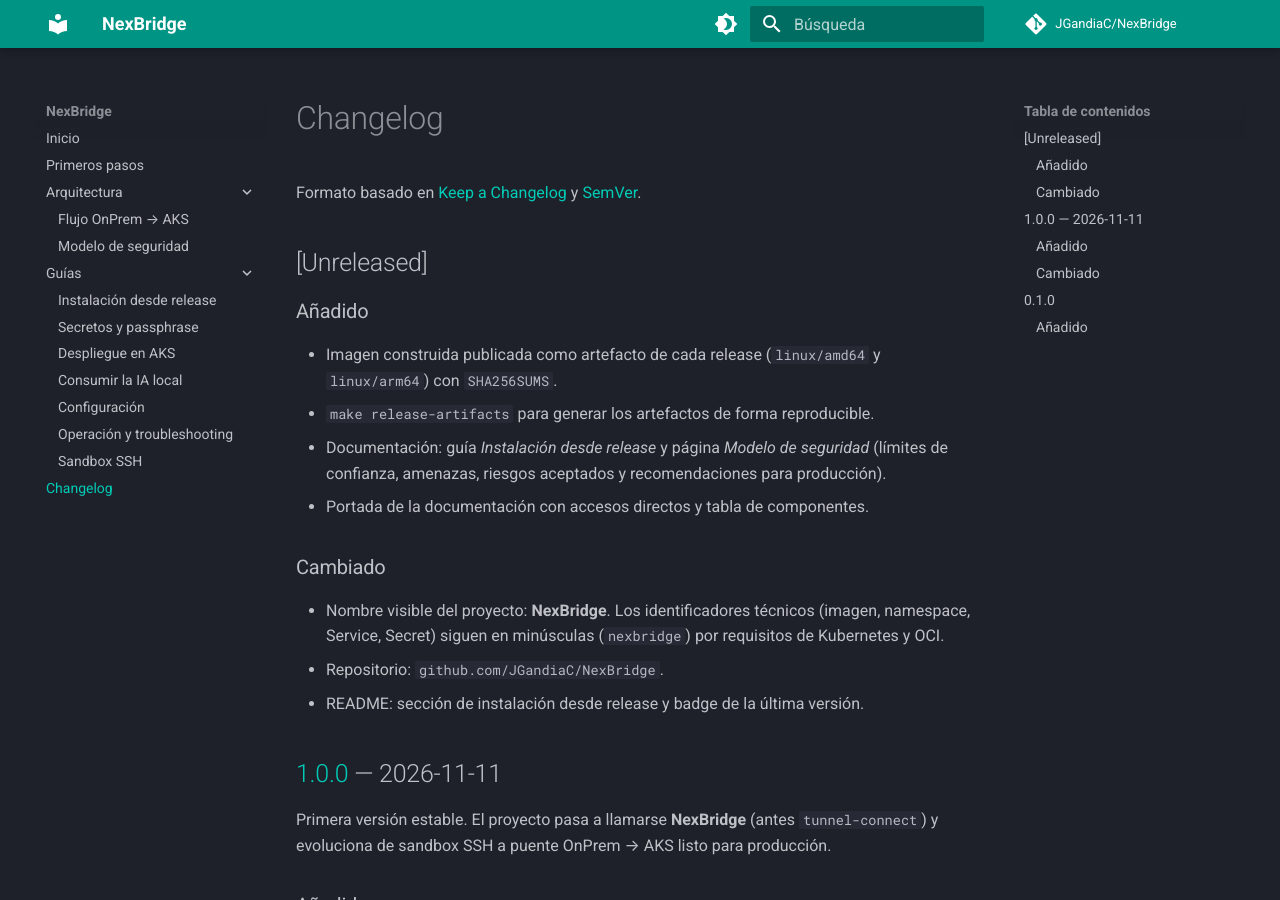
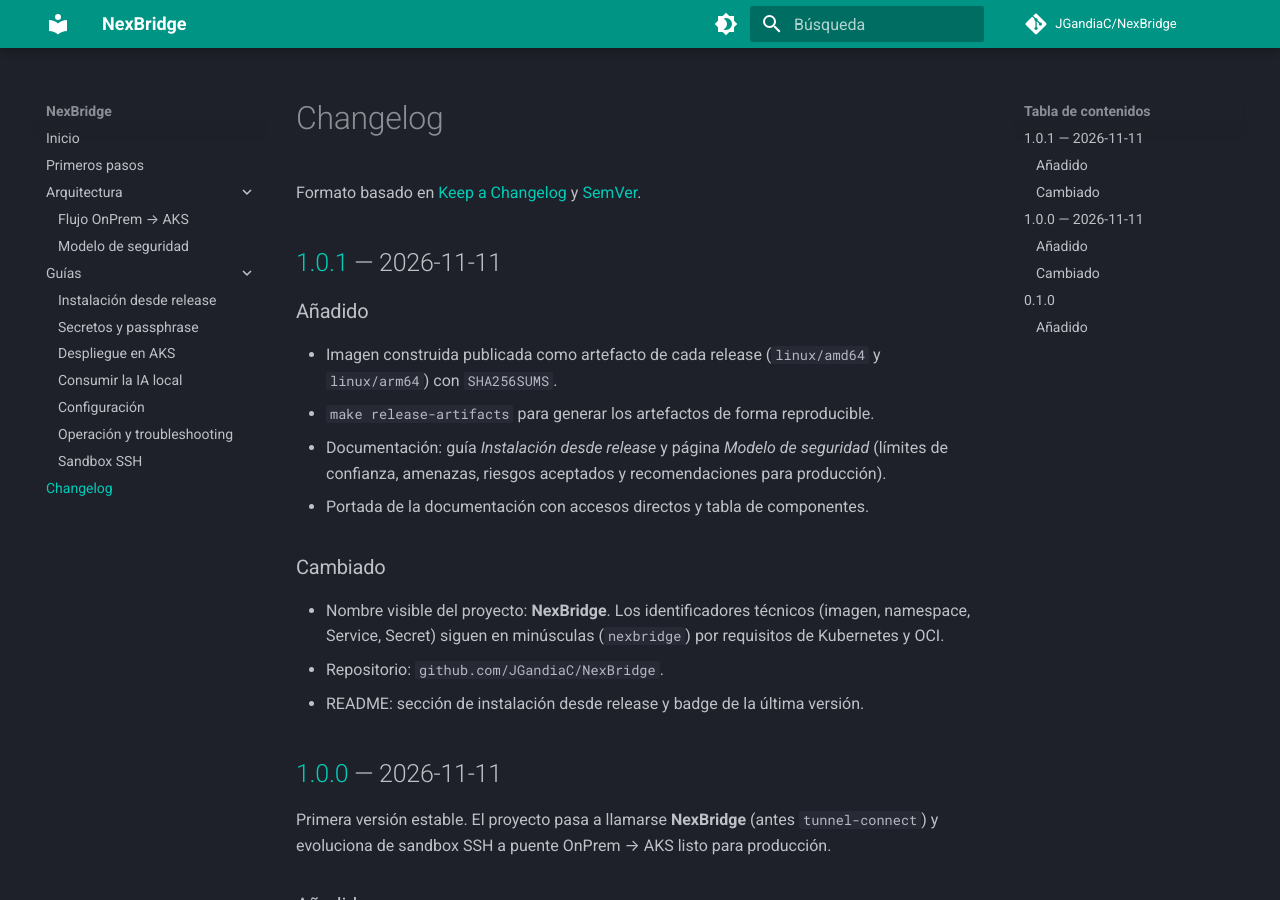
Before and after one commit to JGandiaC/NexBridge, an MkDocs documentation site: the page built from docs/docs/changelog.md, in a window 1280 px wide and 900 px high. Built offline with MkDocs 1.6.1 and Material for MkDocs 9.7.7, drawn with Linux system fonts in a browser that asks for light colours; comment, search, counter and statistics services are not loaded.

Commit message:
docs: release changelog for 1.0.1

```diff
--- a/docs/docs/changelog.md
+++ b/docs/docs/changelog.md
@@ -2,7 +2,7 @@
 
 Formato basado en [Keep a Changelog](https://keepachangelog.com/es-ES/1.1.0/) y [SemVer](https://semver.org/lang/es/).
 
-## [Unreleased]
+## [1.0.1] — 2026-11-11
 
 ### Añadido
 - Imagen construida publicada como artefacto de cada release (`linux/amd64` y `linux/arm64`) con `SHA256SUMS`.
@@ -48,5 +48,6 @@ Primera versión estable. El proyecto pasa a llamarse **NexBridge** (antes `tunn
 ### Añadido
 - Sandbox de servidor SSH (Alpine) para pruebas de conectividad, túneles y autenticación con llaves.
 
+[1.0.1]: https://github.com/JGandiaC/NexBridge/compare/v1.0.0...v1.0.1
 [1.0.0]: https://github.com/JGandiaC/NexBridge/compare/v0.1.0...v1.0.0
 [0.1.0]: https://github.com/JGandiaC/NexBridge/releases/tag/v0.1.0
```
Also changed, not shown: CHANGELOG.md.
